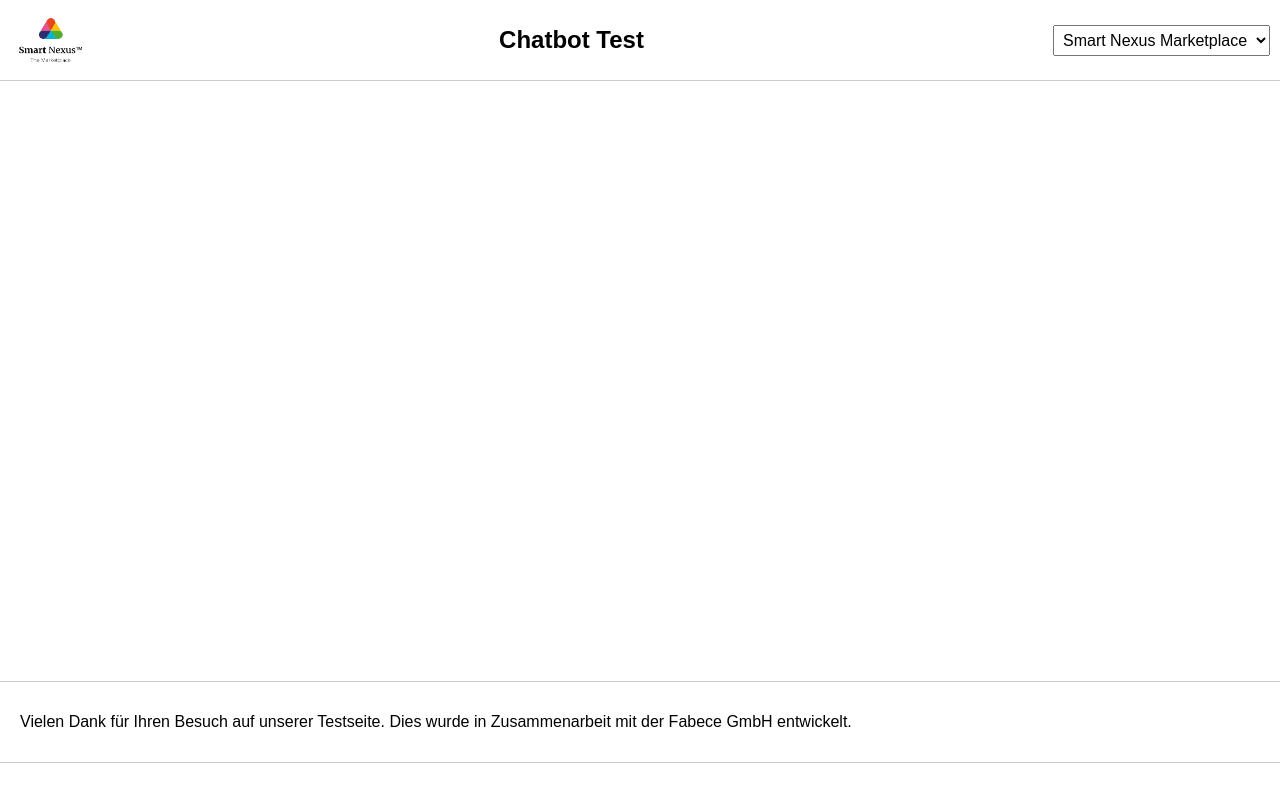
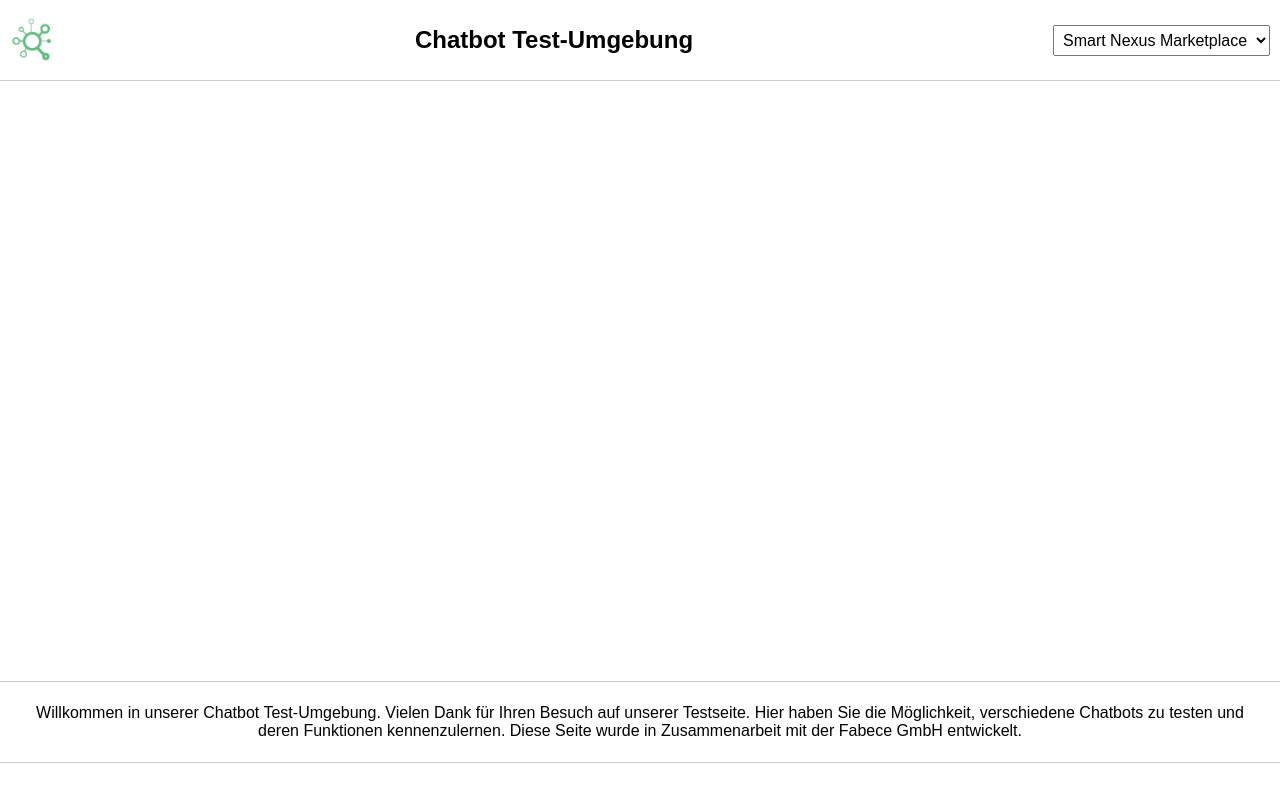
Before and after one commit to FabianIAM12/chatbot-all, a plain HTML site: page index.html in a window 1280 px wide. Drawn offline with Linux system fonts and the light colour scheme; a script that the page names is missing.

Commit message:
fix: improve board

```diff
--- a/index.html
+++ b/index.html
@@ -30,8 +30,7 @@
             padding: 10px;
         }
         .header img {
-            width: 80px;
-            height: 60px;
+            width: 45px;
         }
         .content {
             display: flex;
@@ -72,8 +71,8 @@
 </head>
 <body>
 <div class="header">
-    <img alt="Logo" src="logo.jpeg"/>
-    <h2>Chatbot Test</h2>
+    <img alt="Logo" src="logo-2.jpg"/>
+    <h2>Chatbot Test-Umgebung</h2>
     <select id="chatbotSelector" class="dropdown" onchange="loadChatbot()">
         <option value="xnsZ1-GKRi9FSc8F3eBSw">Smart Nexus Marketplace</option>
         <option value="9EJrSdAKPlZQh2V7T2A7h">AuA24 AG</option>
@@ -85,7 +84,8 @@
     <!-- Chatbot will be loaded here -->
 </div>
 <div class="footer">
-    Vielen Dank für Ihren Besuch auf unserer Testseite. Dies wurde in Zusammenarbeit mit der Fabece GmbH entwickelt.
+    Willkommen in unserer Chatbot Test-Umgebung. Vielen Dank für Ihren Besuch auf unserer Testseite.
+    Hier haben Sie die Möglichkeit, verschiedene Chatbots zu testen und deren Funktionen kennenzulernen. Diese Seite wurde in Zusammenarbeit mit der Fabece GmbH entwickelt.
 </div>
 </body>
 </html>
```
Also changed, not shown: logo-2.jpg (added).
